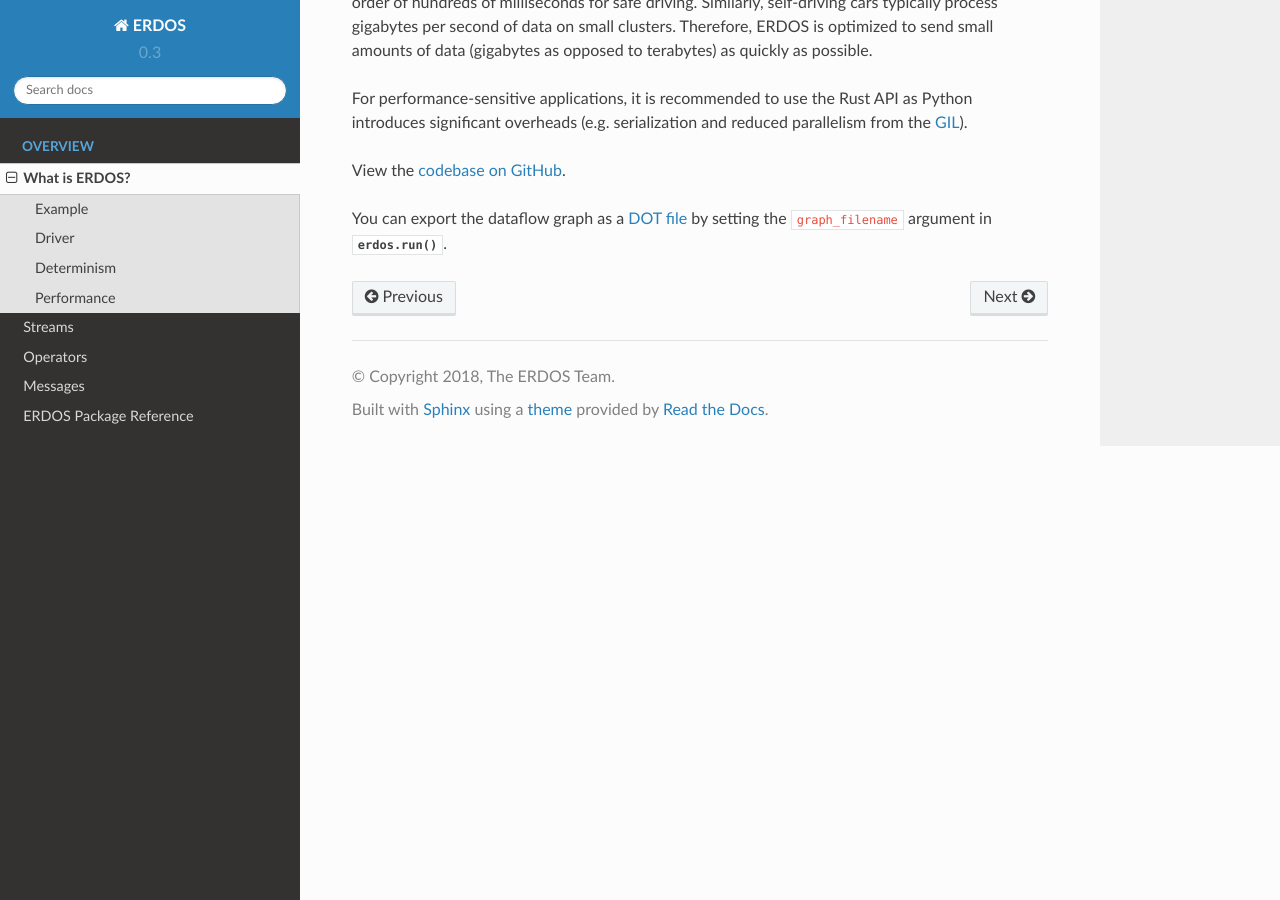
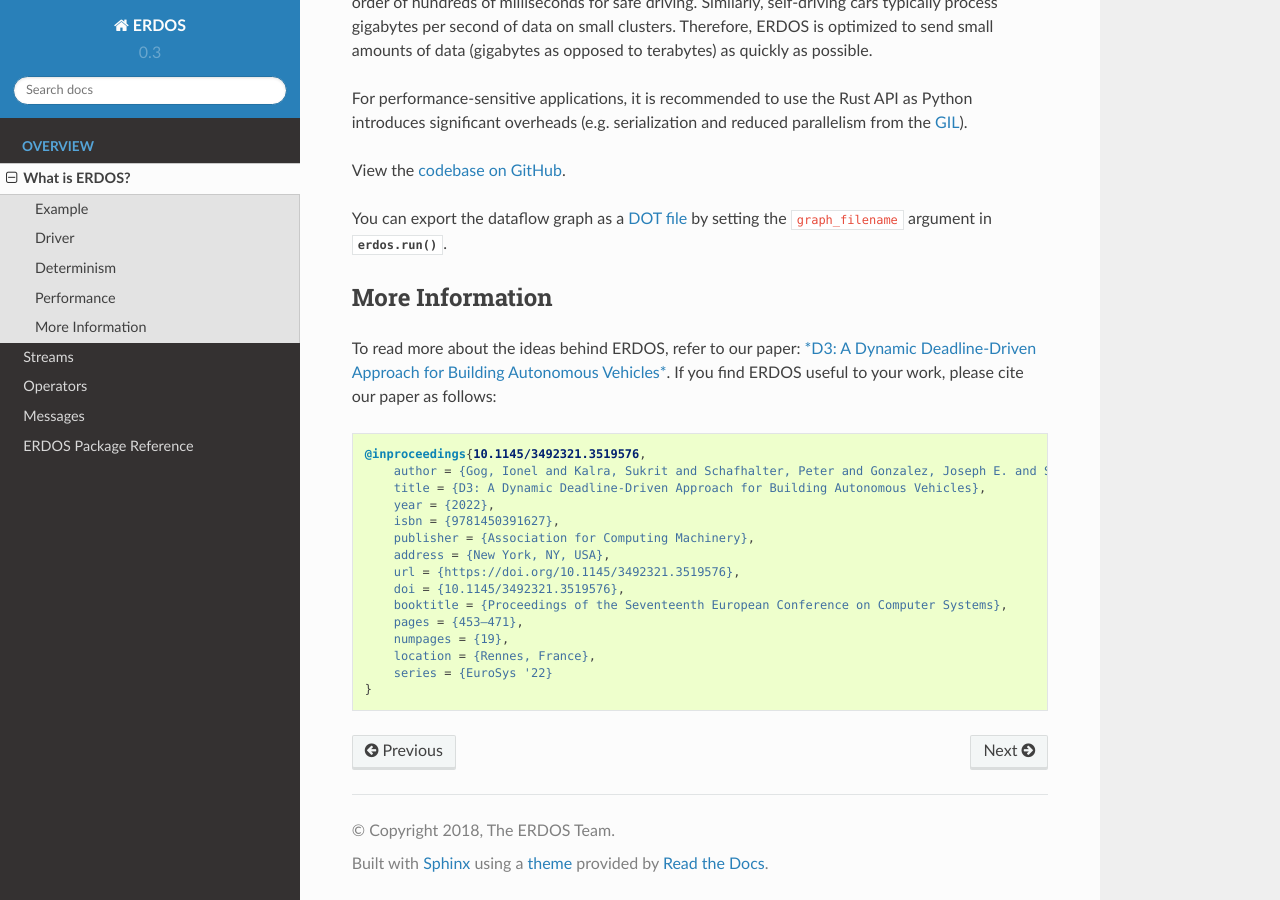
Before and after one commit to erdos-project/erdos, a Sphinx documentation site: the page built from python/doc/source/intro.rst, in a window 1280 px wide and 900 px high, scrolled down 1455 px. Built offline with Sphinx 7.4.7 and the Read the Docs theme 2.0.0, drawn with Linux system fonts in a browser that asks for light colours.

```diff
--- a/python/doc/source/intro.rst
+++ b/python/doc/source/intro.rst
@@ -96,3 +96,29 @@ View the `codebase on GitHub <https://github.com/erdos-project/erdos>`_.
 You can export the dataflow graph as a
 `DOT file <https://en.wikipedia.org/wiki/DOT_(graph_description_language)>`_
 by setting the ``graph_filename`` argument in :py:func:`erdos.run`.
+
+
+More Information
+----------------
+
+To read more about the ideas behind ERDOS, refer to our paper:
+`*D3: A Dynamic Deadline-Driven Approach for Building Autonomous Vehicles* <https://dl.acm.org/doi/10.1145/3492321.3519576>`_.
+If you find ERDOS useful to your work, please cite our paper as follows:
+
+.. code-block:: bibtex
+
+  @inproceedings{10.1145/3492321.3519576,
+      author = {Gog, Ionel and Kalra, Sukrit and Schafhalter, Peter and Gonzalez, Joseph E. and Stoica, Ion},
+      title = {D3: A Dynamic Deadline-Driven Approach for Building Autonomous Vehicles},
+      year = {2022},
+      isbn = {9781450391627},
+      publisher = {Association for Computing Machinery},
+      address = {New York, NY, USA},
+      url = {https://doi.org/10.1145/3492321.3519576},
+      doi = {10.1145/3492321.3519576},
+      booktitle = {Proceedings of the Seventeenth European Conference on Computer Systems},
+      pages = {453–471},
+      numpages = {19},
+      location = {Rennes, France},
+      series = {EuroSys '22}
+  }
```
Also changed, not shown: README.md (+30 -11 lines), 1 other file.
